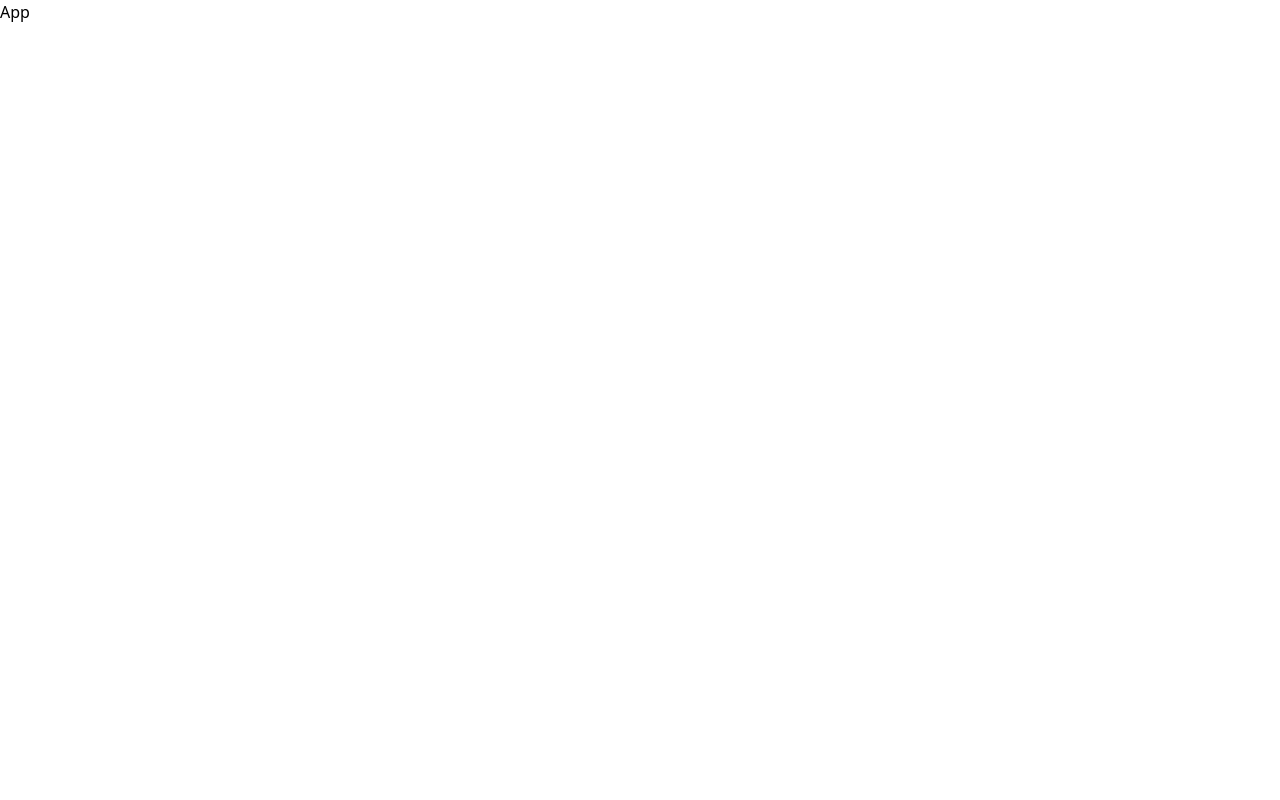
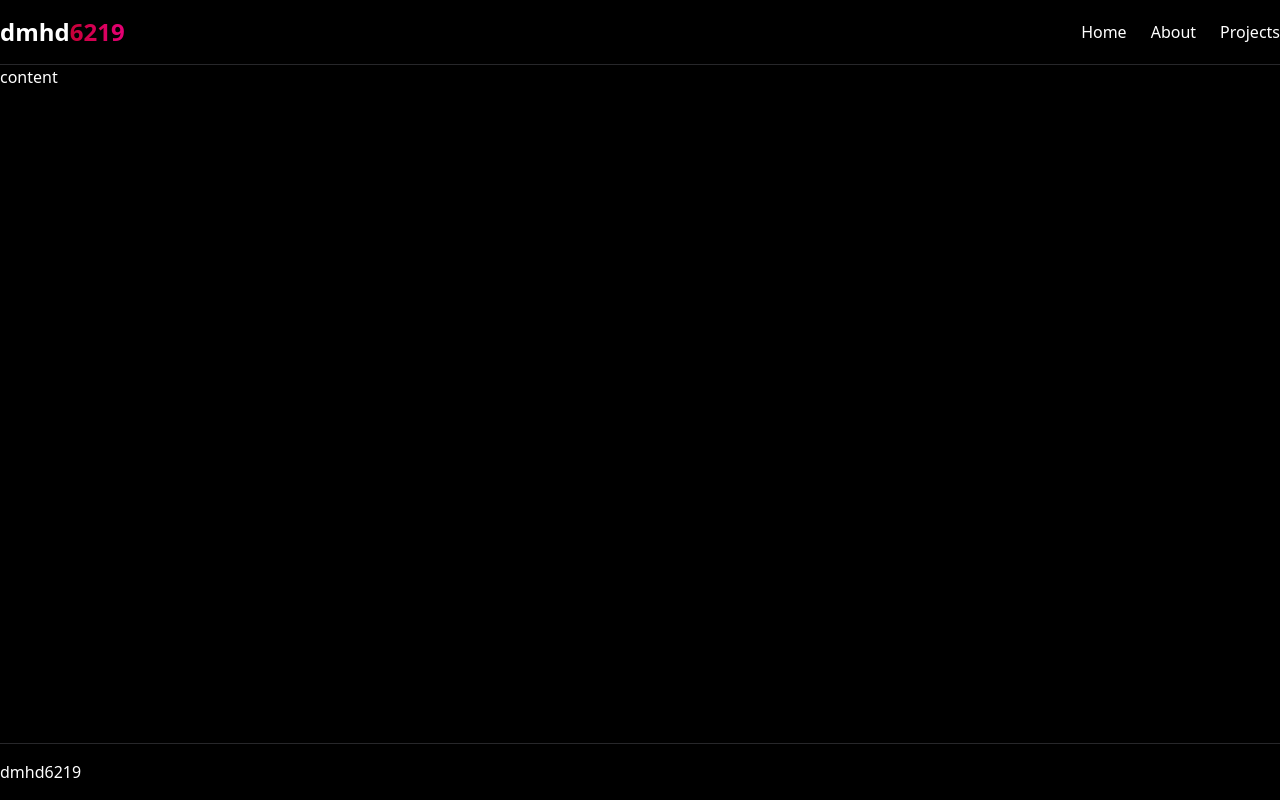
Before and after one commit to dmhd6219/dmhd6219, a React (Vite) app: page / in a window 1280 px wide. Built offline with nearby package versions, Linux system fonts and the light colour scheme.

Commit message:
feat: add header and footer

```diff
--- a/package.json
+++ b/package.json
@@ -17,6 +17,7 @@
         ]
     },
     "dependencies": {
+        "@radix-ui/react-separator": "^1.1.6",
         "@radix-ui/react-slot": "^1.2.2",
         "@tailwindcss/vite": "^4.1.7",
         "class-variance-authority": "^0.7.1",
--- a/src/App.tsx
+++ b/src/App.tsx
@@ -1,8 +1,10 @@
+import { Layout } from '@/components/page/Layout';
+
 function App() {
     return (
-        <div>
-            <span>App</span>
-        </div>
+        <>
+            <Layout />
+        </>
     );
 }
 
--- /dev/null
+++ b/src/components/page/Footer/Footer.tsx
@@ -0,0 +1,13 @@
+import { Separator } from '@/components/ui/separator.tsx';
+import { me } from '@/lib/config.tsx';
+
+export default function Footer() {
+    return (
+        <footer className="mt-6">
+            <Separator className="bg-zinc-800" />
+            <div className="py-4 flex justify-between items-center">
+                <a href="/">{me.default + me.colored}</a>
+            </div>
+        </footer>
+    );
+}
--- /dev/null
+++ b/src/components/page/Footer/index.ts
@@ -0,0 +1 @@
+export { default as Footer } from './Footer';
--- /dev/null
+++ b/src/components/page/Header/Header.tsx
@@ -0,0 +1,33 @@
+import { Separator } from '@/components/ui/separator.tsx';
+import { me } from '@/lib/config.tsx';
+
+const Header = () => {
+    return (
+        <header>
+            <div className="py-4 flex justify-between items-center">
+                <a href="/" className="font-bold text-2xl">
+                    {me.default}
+                    <span className="text-transparent bg-clip-text bg-gradient-to-r from-rose-700 to-pink-600">
+                        {me.colored}
+                    </span>
+                </a>
+                <nav>
+                    <ul className="flex items-center gap-x-6">
+                        <li>
+                            <a href="#home">Home</a>
+                        </li>
+                        <li>
+                            <a href="#about">About</a>
+                        </li>
+                        <li>
+                            <a href="#projects">Projects</a>
+                        </li>
+                    </ul>
+                </nav>
+            </div>
+            <Separator className="bg-zinc-800" />
+        </header>
+    );
+};
+
+export default Header;
--- /dev/null
+++ b/src/components/page/Header/index.ts
@@ -0,0 +1 @@
+export { default as Header } from './Header';
--- /dev/null
+++ b/src/components/page/Layout/Layout.tsx
@@ -0,0 +1,14 @@
+import { Header } from '@/components/page/Header';
+import { Footer } from '@/components/page/Footer';
+
+const Layout = () => {
+    return (
+        <div className="container mx-auto flex flex-col text-white h-full">
+            <Header />
+            <div className="flex-1">content</div>
+            <Footer />
+        </div>
+    );
+};
+
+export default Layout;
--- /dev/null
+++ b/src/components/page/Layout/index.ts
@@ -0,0 +1 @@
+export { default as Layout } from './Layout';
--- /dev/null
+++ b/src/components/ui/separator.tsx
@@ -0,0 +1,26 @@
+import * as React from 'react';
+import * as SeparatorPrimitive from '@radix-ui/react-separator';
+
+import { cn } from '@/lib/utils';
+
+function Separator({
+    className,
+    orientation = 'horizontal',
+    decorative = true,
+    ...props
+}: React.ComponentProps<typeof SeparatorPrimitive.Root>) {
+    return (
+        <SeparatorPrimitive.Root
+            data-slot="separator-root"
+            decorative={decorative}
+            orientation={orientation}
+            className={cn(
+                'bg-border shrink-0 data-[orientation=horizontal]:h-px data-[orientation=horizontal]:w-full data-[orientation=vertical]:h-full data-[orientation=vertical]:w-px',
+                className,
+            )}
+            {...props}
+        />
+    );
+}
+
+export { Separator };
--- /dev/null
+++ b/src/lib/config.tsx
@@ -0,0 +1,73 @@
+export const techStack = [
+    'React',
+    'Next.js',
+    'Svelte',
+    'SvelteKit',
+    'HTML',
+    'CSS',
+    'JavaScript',
+    'TypeScript',
+    'TailwindCSS',
+    'Styled-Components',
+    'Framer-Motion',
+    'shadcn-ui',
+    'Ant-Design',
+    'ESLint',
+    'Prettier',
+    'husky',
+    'lint-staged',
+    'Redux',
+    'RTK Query',
+    'Tanstack Query',
+    'Python',
+    'FastApi',
+    'Flask',
+    'SQLite',
+    'PostgreSQL',
+    'MongoDB',
+    'SQLAlchemy',
+    'Alembic',
+    'PyPy',
+    'poetry',
+    'pylint',
+    'GitHub Actions',
+    'GitLab CI/CD',
+    'Docker',
+    'Git',
+];
+
+export const githubRepo = {
+    author: 'dmhd6219',
+    repo: 'portfolio-website',
+};
+
+export const city = {
+    name: 'Иннополис',
+    href: 'https://ru.wikipedia.org/wiki/Иннополис',
+};
+
+interface Nickname {
+    default: string;
+    colored: string;
+}
+
+export const me: Nickname = {
+    default: 'dmhd',
+    colored: '6219',
+};
+
+interface Link {
+    href: string;
+    title: string;
+}
+
+export const navLinks: Link[] = [
+    {
+        href: '#about',
+        title: 'Про меня',
+    },
+    {
+        href: '#projects',
+        title: 'Проекты',
+    },
+];
--- a/src/main.tsx
+++ b/src/main.tsx
@@ -1,7 +1,7 @@
 import { StrictMode } from 'react';
 import { createRoot } from 'react-dom/client';
-import './index.css';
-import App from './App.tsx';
+import '@/styles/index.css';
+import App from '@/App.tsx';
 
 createRoot(document.getElementById('root')!).render(
     <StrictMode>
--- a/src/index.css
+++ b/src/styles/index.css
@@ -2,6 +2,36 @@
 @import 'tw-animate-css';
 
 @theme {
+    --background: 0 0% 100%;
+    --foreground: 222.2 84% 4.9%;
+
+    --card: 0 0% 100%;
+    --card-foreground: 222.2 84% 4.9%;
+
+    --popover: 0 0% 100%;
+    --popover-foreground: 222.2 84% 4.9%;
+
+    --primary: 222.2 47.4% 11.2%;
+    --primary-foreground: 210 40% 98%;
+
+    --secondary: 210 40% 96.1%;
+    --secondary-foreground: 222.2 47.4% 11.2%;
+
+    --muted: 210 40% 96.1%;
+    --muted-foreground: 215.4 16.3% 46.9%;
+
+    --accent: 210 40% 96.1%;
+    --accent-foreground: 222.2 47.4% 11.2%;
+
+    --destructive: 0 84.2% 60.2%;
+    --destructive-foreground: 210 40% 98%;
+
+    --border: 214.3 31.8% 91.4%;
+    --input: 214.3 31.8% 91.4%;
+    --ring: 222.2 84% 4.9%;
+
+    --radius: 0.5rem;
+
     --color-background: var(--color-white);
     --color-foreground: var(--color-slate-900);
     --color-card: var(--color-white);
@@ -60,3 +90,11 @@
         font-family: system-ui;
     }
 }
+
+html,
+body,
+#root {
+    height: 100%;
+    min-height: 100vh;
+    background: black;
+}
```
